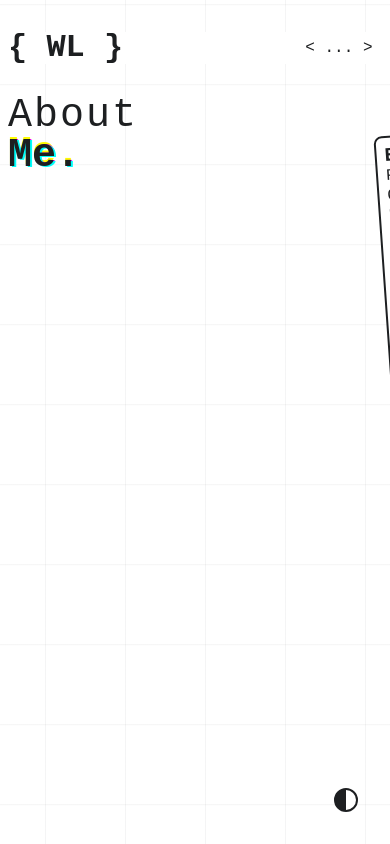
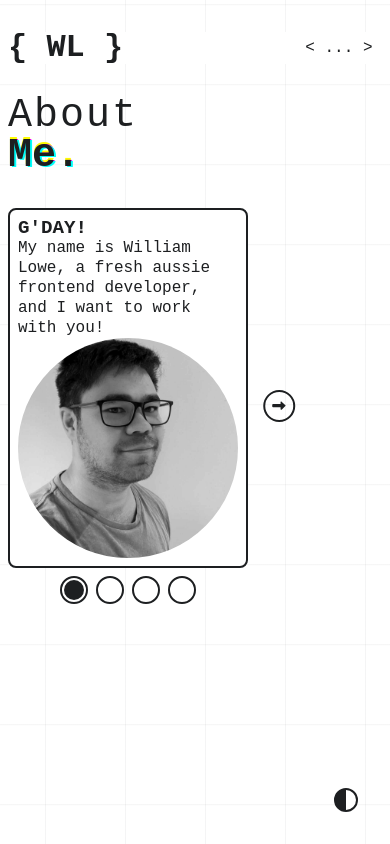
Before and after one commit to williamalowe/WilliamALowe, a React (Vite) app: page /about in a window 390 px wide. Built offline with nearby package versions, Linux system fonts and the light colour scheme; a web font is replaced by a local one.

Commit message:
feat: add mobilecarddeck-component

```diff
--- /dev/null
+++ b/src/components/MobileCardDeck/MobileCardDeck.jsx
@@ -0,0 +1,265 @@
+import { FontAwesomeIcon } from "@fortawesome/react-fontawesome";
+import Card from "../Card/Card";
+import styles from "./MobileCardDeck.module.css";
+import { faRightLong } from "@fortawesome/free-solid-svg-icons";
+import { useState } from "react";
+import { motion, AnimatePresence } from "framer-motion";
+
+const MobileCardDeck = () => {
+  const [displayCard, setDisplayCard] = useState(0);
+
+  const nextCard = () => {
+    if (displayCard === 3) {
+      setDisplayCard(0);
+    } else {
+      setDisplayCard(displayCard + 1);
+    }
+  };
+
+  return (
+    <div className={styles.mobileCardDeck}>
+      <div className={styles.content}>
+        <div className={styles.cards}>
+          <AnimatePresence mode="popLayout">
+            {displayCard === 0 && (
+              <motion.div
+              initial={{
+                x: -10,
+                y: "120%",
+                rotate: -90,
+              }}
+              animate={{
+                x: 0,
+                y: 0,
+                rotate: 0
+              }}
+              exit={{
+                x: 20,
+                y: "120%",
+                rotate: 90,
+              }}
+              transition={{
+                duration: 0.5
+              }}
+              >
+                <Card header="G'day!">
+                  <p>
+                    My name is William Lowe, a fresh aussie frontend developer,
+                    and I want to work with you!
+                  </p>
+                  <img src="profile.jpg" alt="profile picture" />
+                </Card>
+              </motion.div>
+            )}
+          </AnimatePresence>
+          <AnimatePresence mode="popLayout">
+            {displayCard === 1 && (
+              <motion.div
+                initial={{
+                  x: -10,
+                  y: "120%",
+                  rotate: -90,
+                }}
+                animate={{
+                  x: 0,
+                  y: 0,
+                  rotate: 0
+                }}
+                exit={{
+                  x: 20,
+                  y: "120%",
+                  rotate: 90,
+                }}
+                transition={{
+                  duration: 0.5
+                }}
+              >
+                <Card header="Interests">
+                  <p>
+                    I&apos;m a big nerd with a love for TV/movies, gaming, and
+                    tech in general. Building things is my jam, including web
+                    apps (obviously), PCs and mechanical keyboards, but also
+                    enjoy most outdoor activities, especially fishing, camping,
+                    longboarding, and swimming.
+                  </p>
+                </Card>
+              </motion.div>
+            )}
+          </AnimatePresence>
+          <AnimatePresence mode="popLayout">
+            {displayCard === 2 && (
+              <motion.div
+              initial={{
+                x: -10,
+                y: "120%",
+                rotate: -90,
+              }}
+              animate={{
+                x: 0,
+                y: 0,
+                rotate: 0
+              }}
+              exit={{
+                x: 20,
+                y: "120%",
+                rotate: 90,
+              }}
+              transition={{
+                duration: 0.5
+              }}
+              >
+                <Card header="Experience">
+                  <p>
+                    Proficient in HTML, CSS, JavaScript, and React, I am soon to
+                    graduate from Deakin University with a Degree in Computer
+                    Science. I enjoy the process of learning and enjoy the
+                    challenege of tackling new technologies to creatively solve
+                    various problems. I also have extensive work experience,
+                    having worked in agriculture, hospitality, and social/market
+                    research.
+                  </p>
+                </Card>
+              </motion.div>
+            )}
+          </AnimatePresence>
+          <AnimatePresence mode="popLayout">
+            {displayCard === 3 && (
+              <motion.div
+              initial={{
+                x: -10,
+                y: "120%",
+                rotate: -90,
+              }}
+              animate={{
+                x: 0,
+                y: 0,
+                rotate: 0
+              }}
+              exit={{
+                x: 20,
+                y: "120%",
+                rotate: 90,
+              }}
+              transition={{
+                duration: 0.5
+              }}
+              >
+                <Card header="Goals">
+                  <p>
+                    While continually practicing the fundamentals, my next
+                    learning goals include transitioning to TypeScript, and
+                    diving deeper into Mongo, Express, Node, Jest, and Vitest to
+                    ensure I have a robust and versatile skillset. After some
+                    time, I also aim to upskill, transitioning from frontend
+                    into a full stack developer.
+                  </p>
+                </Card>
+              </motion.div>
+            )}
+          </AnimatePresence>
+          <div className={styles.quickNav}>
+            <button onClick={() => setDisplayCard(0)}>
+              <AnimatePresence>
+                {displayCard === 0 && (
+                  <motion.div
+                    className={styles.fill}
+                    initial={{
+                      width: 0,
+                      height: 0,
+                    }}
+                    animate={{
+                      width: "100%",
+                      height: "100%",
+                    }}
+                    exit={{
+                      width: 0,
+                      height: 0,
+                    }}
+                  />
+                )}
+              </AnimatePresence>
+            </button>
+            <button onClick={() => setDisplayCard(1)}>
+              <AnimatePresence>
+                {displayCard === 1 && (
+                  <motion.div
+                    className={styles.fill}
+                    initial={{
+                      width: 0,
+                      height: 0,
+                    }}
+                    animate={{
+                      width: "100%",
+                      height: "100%",
+                    }}
+                    exit={{
+                      width: 0,
+                      height: 0,
+                    }}
+                  />
+                )}
+              </AnimatePresence>
+            </button>
+            <button onClick={() => setDisplayCard(2)}>
+              <AnimatePresence>
+                {displayCard === 2 && (
+                  <motion.div
+                    className={styles.fill}
+                    initial={{
+                      width: 0,
+                      height: 0,
+                    }}
+                    animate={{
+                      width: "100%",
+                      height: "100%",
+                    }}
+                    exit={{
+                      width: 0,
+                      height: 0,
+                    }}
+                  />
+                )}
+              </AnimatePresence>
+            </button>
+            <button onClick={() => setDisplayCard(3)}>
+              <AnimatePresence>
+                {displayCard === 3 && (
+                  <motion.div
+                    className={styles.fill}
+                    initial={{
+                      width: 0,
+                      height: 0,
+                    }}
+                    animate={{
+                      width: "100%",
+                      height: "100%",
+                    }}
+                    exit={{
+                      width: 0,
+                      height: 0,
+                    }}
+                  />
+                )}
+              </AnimatePresence>
+            </button>
+          </div>
+        </div>
+
+        <motion.button
+          onClick={() => nextCard()}
+          initial={{ x: 0 }}
+          animate={{ x: 10 }}
+          transition={{
+            duration: 1,
+            repeat: Infinity,
+            repeatType: "reverse",
+          }}
+        >
+          <FontAwesomeIcon icon={faRightLong} />
+        </motion.button>
+      </div>
+    </div>
+  );
+};
+
+export default MobileCardDeck;
--- /dev/null
+++ b/src/components/MobileCardDeck/MobileCardDeck.module.css
@@ -0,0 +1,43 @@
+.content {
+  width: 100%;
+  height: 100%;
+  display: flex;
+  align-items: center;
+  gap: 0.5rem;
+}
+.cards {
+  display: flex;
+  flex-direction: column;
+  gap: 0.5rem;
+  align-items: center;
+}
+.content > button {
+  width: 32px;
+  height: 32px;
+  border: 2px solid var(--text-color);
+  background: none;
+  color: var(--text-color);
+  border-radius: 50%;
+}
+.quickNav {
+  display: flex;
+  gap: 0.5rem;
+}
+.quickNav > button {
+  display: flex;
+  align-items: center;
+  justify-content: center;
+  width:  28px;
+  height: 28px;
+  padding: 2px;
+  border: 2px solid var(--text-color);
+  background: var(--bg-primary);
+  color: var(--text-color);
+  border-radius: 50%;
+}
+.fill {
+  width: 100%;
+  height: 100%;
+  background: var(--text-color);
+  border-radius: 50%;
+}
--- a/src/views/About/About.jsx
+++ b/src/views/About/About.jsx
@@ -1,5 +1,6 @@
 import CardDeck from '../../components/CardDeck/CardDeck';
 import Header from '../../components/Header/Header';
+import MobileCardDeck from '../../components/MobileCardDeck/MobileCardDeck';
 import styles from './About.module.css';
 
 const About = () => {
@@ -13,6 +14,9 @@ const About = () => {
       <div className={styles.shuffle}>
         <CardDeck />
       </div>
+      <div className={styles.mobile}>
+        <MobileCardDeck />
+      </div>
     </div>
   )
 }
--- a/src/views/About/About.module.css
+++ b/src/views/About/About.module.css
@@ -7,13 +7,20 @@
   height: 600px;
   transform: translateY(-3rem);
 }
+.mobile {
+  display: none;
+  margin-top: 2rem;
+}
 @media screen and (max-width: 1024px) {
   .about {
     width: 100%;
   }
 }
 @media screen and (max-width: 768px) {
-  /* .about {
-    width: 100%;
-  } */
+  .shuffle {
+    display: none;
+  }
+  .mobile {
+    display: block;
+  }
 }
```
